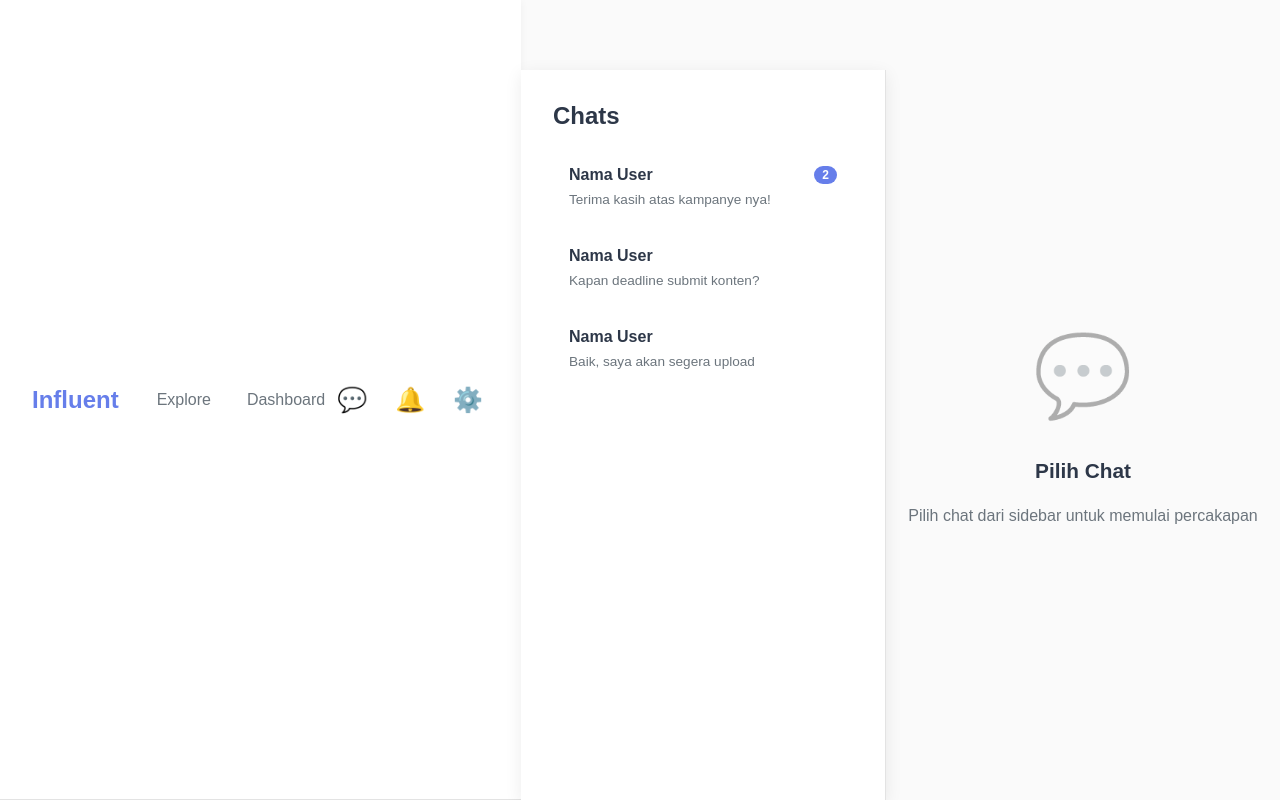
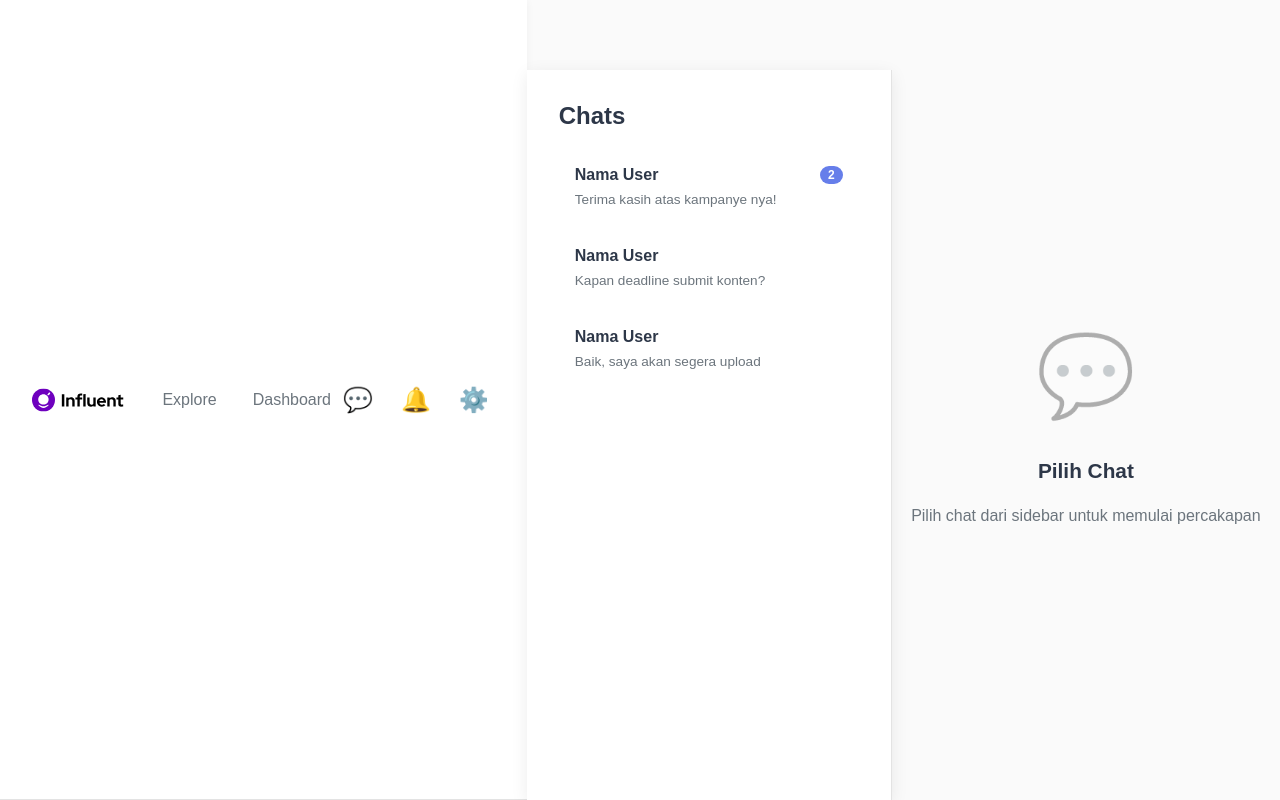
Before and after one commit to Meyliana22/influent-app, a React (Create React App) app: page /chat in a window 1280 px wide. Built offline with nearby package versions, Linux system fonts and the light colour scheme.

Commit message:
Update logo

```diff
--- a/src/components/common/Navbar.js
+++ b/src/components/common/Navbar.js
@@ -1,6 +1,7 @@
 import React from 'react';
 import { useNavigate } from 'react-router-dom';
 import { COLORS } from '../../constants/colors';
+import logo from '../../assets/logo.svg'; // Tambahkan baris ini
 
 /**
  * Reusable Navbar Component
@@ -32,18 +33,8 @@ const Navbar = ({ userType = 'umkm', showAuth = false }) => {
     }}>
       {/* Logo and Navigation */}
       <div style={{ display: 'flex', alignItems: 'center', gap: '32px' }}>
-        <h1
-          style={{
-            margin: 0,
-            fontSize: '1.5rem',
-            fontWeight: 700,
-            color: COLORS.primary,
-            cursor: 'pointer',
-          }}
-          onClick={() => navigate('/')}
-        >
-          Influent
-        </h1>
+        <img src={logo} alt='Logo' style={{ height: '26px', cursor: 'pointer' }} onClick={() => navigate('/')}>
+        </img>
         <div style={{ display: 'flex', gap: '24px' }}>
           {navItems.map((item) => (
             <button
--- a/src/pages/Landing/LandingPage.js
+++ b/src/pages/Landing/LandingPage.js
@@ -1,5 +1,6 @@
 import React from 'react';
 import { useNavigate } from 'react-router-dom';
+import logo from '../../assets/logo.svg'; // Tambahkan baris ini
 
 function LandingPage() {
   const navigate = useNavigate();
@@ -24,7 +25,7 @@ function LandingPage() {
           alignItems: 'center'
         }}>
           <div style={{ display: 'flex', alignItems: 'center', gap: '12px' }}>
-            <img src="/logo_influent.png" alt="Influent" style={{ height: '36px' }} />
+            <img src={logo} alt="Influent" style={{ height: '28px' }} />
           </div>
           <nav style={{ display: 'flex', gap: '32px', alignItems: 'center' }}>
             <a href="#tentang" style={{ color: '#333', textDecoration: 'none', fontWeight: 500 }}>Tentang</a>
```
Also changed, not shown: src/assets/logo.svg (added).
